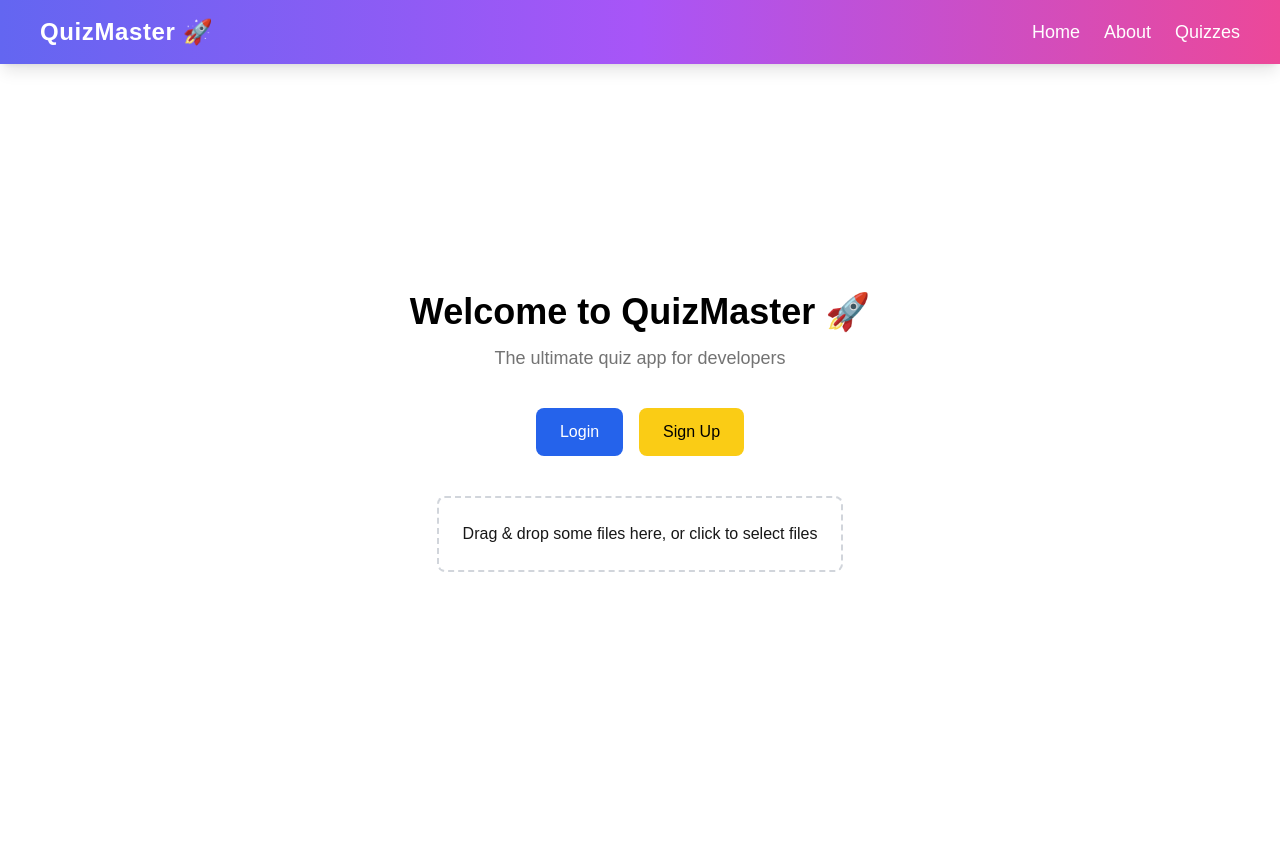
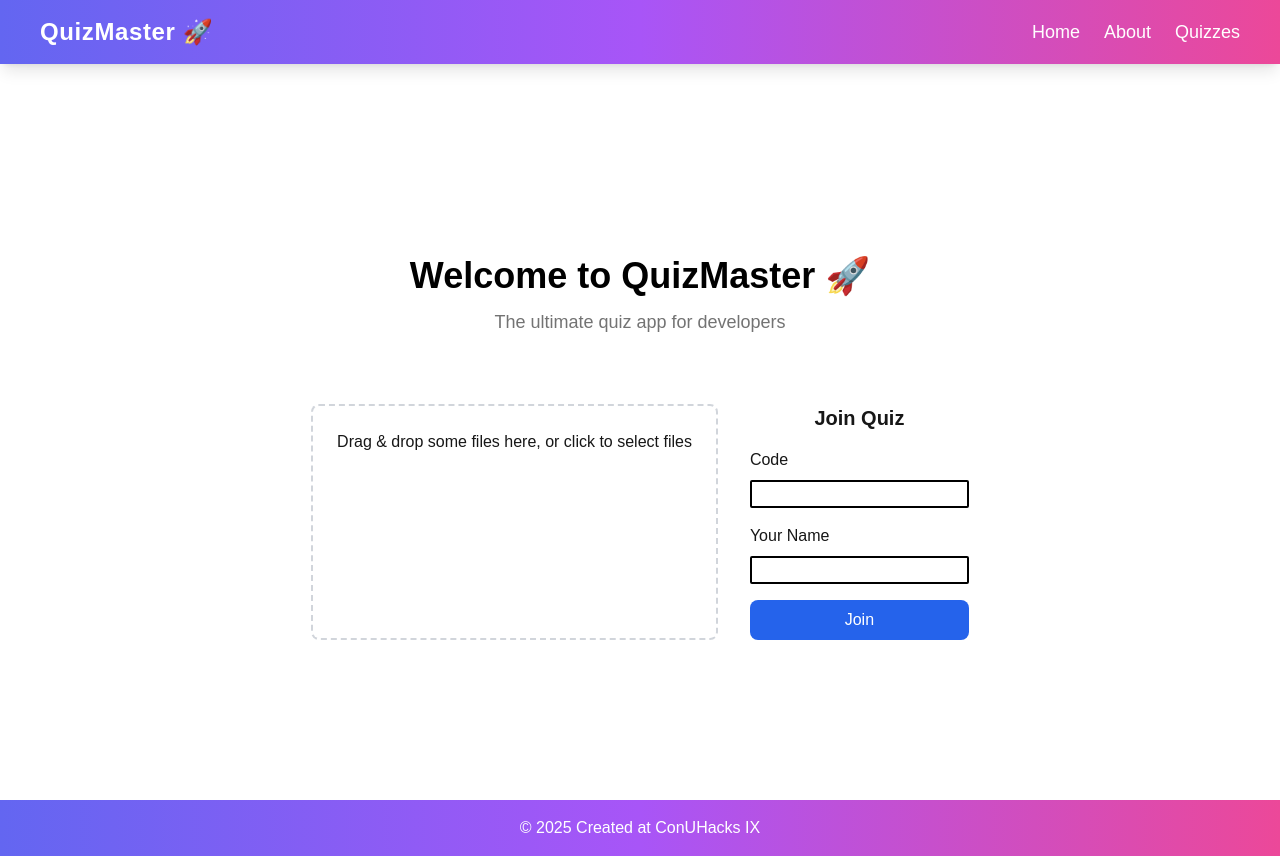
Before and after one commit to RenaudBernier/QuizTogether, a Next.js app in the folder quizapp/: page / in a window 1280 px wide. Before the commit the page ends 800 px from the top, so only its background shows below. Built offline with nearby package versions, Linux system fonts and the light colour scheme.

Commit message:
Having created a quiz join

```diff
--- /dev/null
+++ b/quizapp/components/Footer.jsx
@@ -0,0 +1,17 @@
+import React from 'react'
+
+const Footer = () => {
+  return (
+    <footer className="text-white text-center py-4 bg-gradient-to-r from-indigo-500 via-purple-500 to-pink-500">
+        <div className="flex justify-around gap-4">
+            <div className="flex flex-col">
+                <h2 className="text-lg font-bold"></h2>
+
+            </div>
+        </div>
+        <p>&copy; 2025 Created at ConUHacks IX</p>
+    </footer>
+  )
+}
+
+export default Footer
--- /dev/null
+++ b/quizapp/components/JoinQuiz.jsx
@@ -0,0 +1,22 @@
+import React from 'react'
+
+const JoinQuiz = () => {
+  return (
+    <div className="flex flex-col gap-4">
+        <h2 className="text-xl font-bold">Join Quiz</h2>
+        <form className="flex flex-col gap-4">
+            <div className="flex flex-col gap-2">
+                <label className="text-left" htmlFor="code">Code</label>
+                <input className="border-2 border-solid border-black rounded-sm px-1" type="text" id="code" name="code" />
+            </div>
+            <div className="flex flex-col gap-2">
+                <label className="text-left" htmlFor="name">Your Name</label>
+                <input className="border-2 border-solid border-black rounded-sm px-1" type="text" id="name" name="name" />
+            </div>
+            <button className="bg-blue-600 text-white px-4 py-2 rounded-lg hover:bg-blue-700" type="submit">Join</button>
+        </form>
+    </div>
+  )
+}
+
+export default JoinQuiz;
--- a/quizapp/components/Welcome.jsx
+++ b/quizapp/components/Welcome.jsx
@@ -11,14 +11,14 @@ const Welcome = () => {
         <p className="text-lg text-neutral-500 dark:text-neutral-400 mb-6 py-3">
             The ultimate quiz app for developers
         </p>
-        <div className="flex justify-center space-x-4">
+        {/* <div className="flex justify-center space-x-4">
             <Link href="/login" className="bg-blue-600 text-white px-6 py-3 rounded-lg hover:bg-blue-700">
                 Login
             </Link>
             <Link href="/signup" className="bg-yellow-400 text-black px-6 py-3 rounded-lg hover:bg-yellow-500">
                 Sign Up
             </Link>
-        </div>
+        </div> */}
     </section>
   )
 }
--- a/quizapp/src/app/dropzone component.js
+++ b/quizapp/src/app/dropzone component.js
@@ -1,15 +1,15 @@
-'use client';
+"use client";
 
 import { useCallback } from 'react';
 import { useDropzone } from 'react-dropzone';
 import * as pdfjsLib from 'pdfjs-dist';
 import pdfjsWorker from 'pdfjs-dist/build/pdf.worker.mjs';
 import {useState} from "react";
-// import {sessionCreation} from "@/app/database/sessionCreation";
+import {sessionCreation} from "@/app/database/sessionCreation";
 
 pdfjsLib.GlobalWorkerOptions.workerSrc = 'pdfjs-dist/build/pdf.worker.mjs';
 
-export default function FileDropzone({ onFileUpload }) {
+export default function FileDropzone({ onFileUpload, setStatus}) {
 
   const onDrop = useCallback(async (acceptedFiles) => {
     console.log("in fc");
@@ -44,7 +44,7 @@ export default function FileDropzone({ onFileUpload }) {
         body: JSON.stringify({ text: fullText }),
       });
       const result = await response.json();
-      await sessionCreation(result);
+      await sessionCreation(result, setStatus);
       console.log('File uploaded:', result);
     } catch (error) {
       console.error('Upload failed:', error);
@@ -54,7 +54,6 @@ export default function FileDropzone({ onFileUpload }) {
   const { getRootProps, getInputProps, isDragActive } = useDropzone({ onDrop });
 
   return (
-      <section className="flex gap-4">
         <div
             {...getRootProps()}
             className="border-2 border-dashed border-gray-300 p-6 rounded-lg text-center cursor-pointer hover:border-blue-500 transition"
@@ -66,9 +65,5 @@ export default function FileDropzone({ onFileUpload }) {
               <p>Drag & drop some files here, or click to select files</p>
           )}
         </div>
-        <div>
-
-        </div>
-      </section>
   );
 }
--- a/quizapp/src/app/layout.js
+++ b/quizapp/src/app/layout.js
@@ -17,6 +17,7 @@
 // };
 import './globals.css';
 import Navbar from "../../components/Navbar";
+import Footer from '../../components/Footer';
 
 export default function RootLayout({ children }) {
   return (
@@ -24,6 +25,7 @@ export default function RootLayout({ children }) {
       <body>
         <Navbar />
         {children}
+        <Footer />
       </body>
     </html>
   );
--- a/quizapp/src/app/page.js
+++ b/quizapp/src/app/page.js
@@ -1,11 +1,15 @@
+import JoinQuiz from '../../components/JoinQuiz';
 import Welcome from '../../components/Welcome';
-import FileDropzone from '../../components/dropzone component';
+import FileDropzone from './dropzone component';
 
 export default function Home() {
     return (
-        <main className="flex flex-col justify-center gap-[40px] items-center min-h-screen text-center pt-16 mx-auto px-6">
+        <main className="flex flex-col justify-center gap-[32px] items-center min-h-screen text-center pt-24 md:pt:16 mx-auto px-6">
           <Welcome />
-          <FileDropzone />
+          <section className="flex flex-col md:flex-row gap-8">
+            <FileDropzone />
+            <JoinQuiz />
+          </section>
         </main>
     );
   }
```
